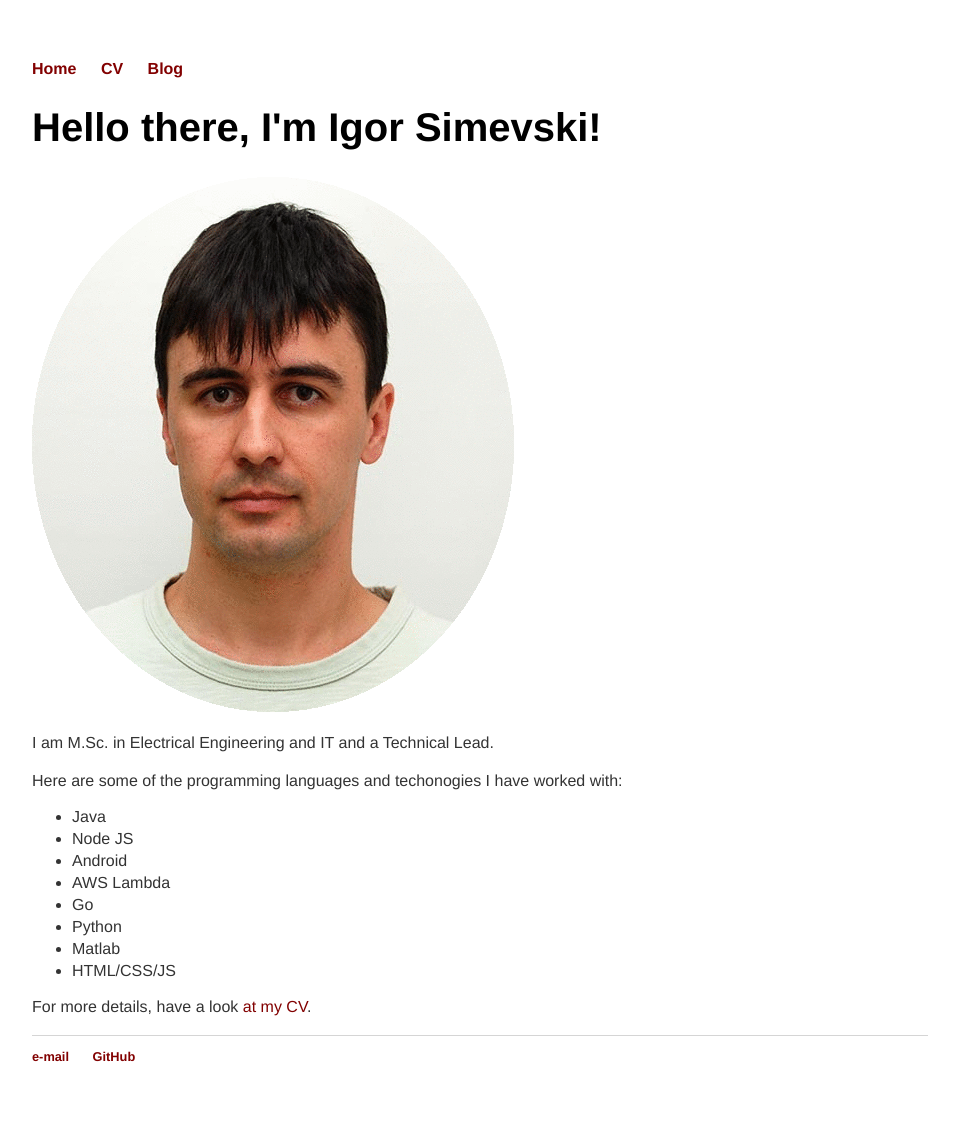
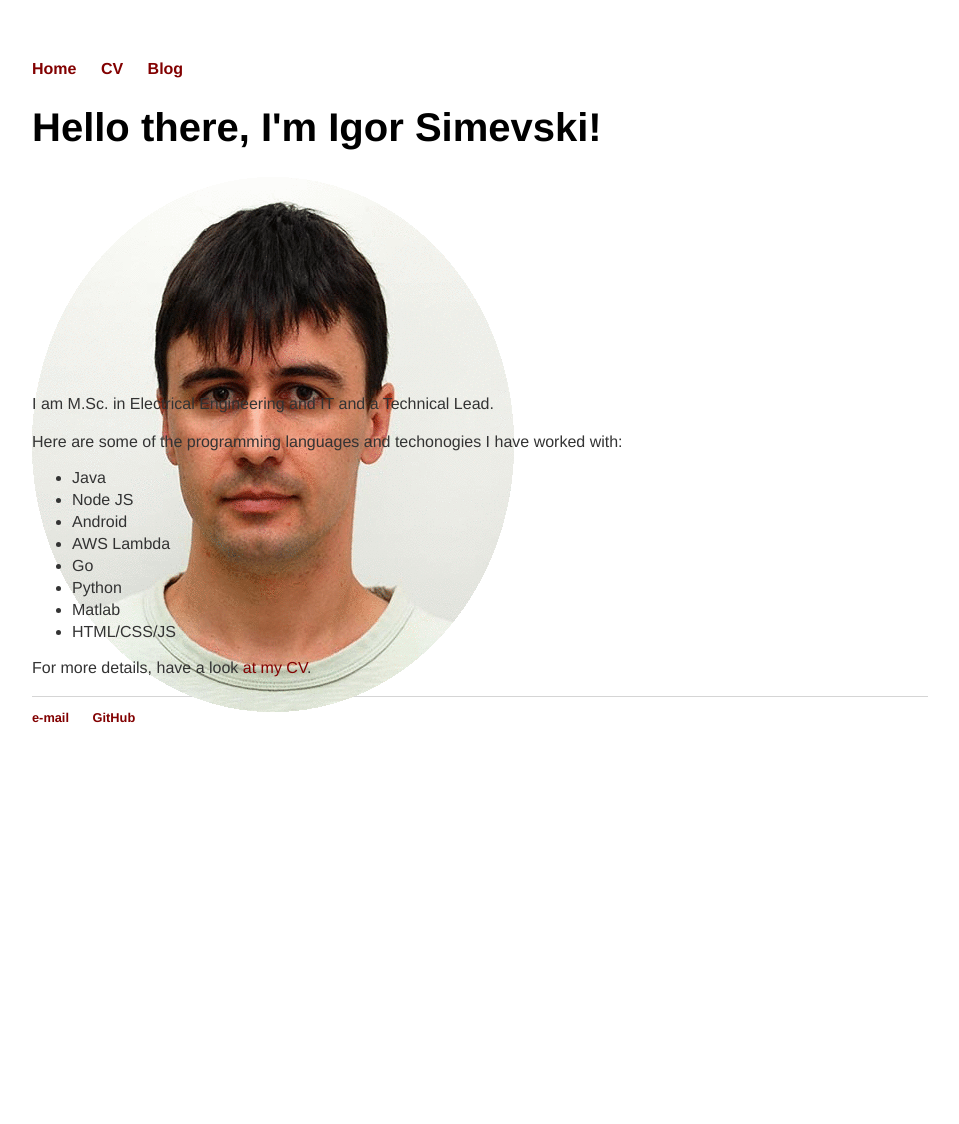
Before and after one commit to igorsimevski/igorsimevski.github.io, a Jekyll site: the page built from index.html, in a window 1280 px wide. Shown: the whole page, without its empty margins (160-1119 px from the left). Built offline with Jekyll 4.4.1, drawn with Linux system fonts in a browser that asks for light colours; after the commit the page ends 900 px from its top, so only the background shows below that.

Commit message:
Update main.css

```diff
--- a/css/main.css
+++ b/css/main.css
@@ -49,3 +49,7 @@ ul.default-list li {
 ul.single-line li {
     margin-bottom: 4px;
 }
+div.profile-image {
+  height: 200px;
+  width: 100%;
+}
```
